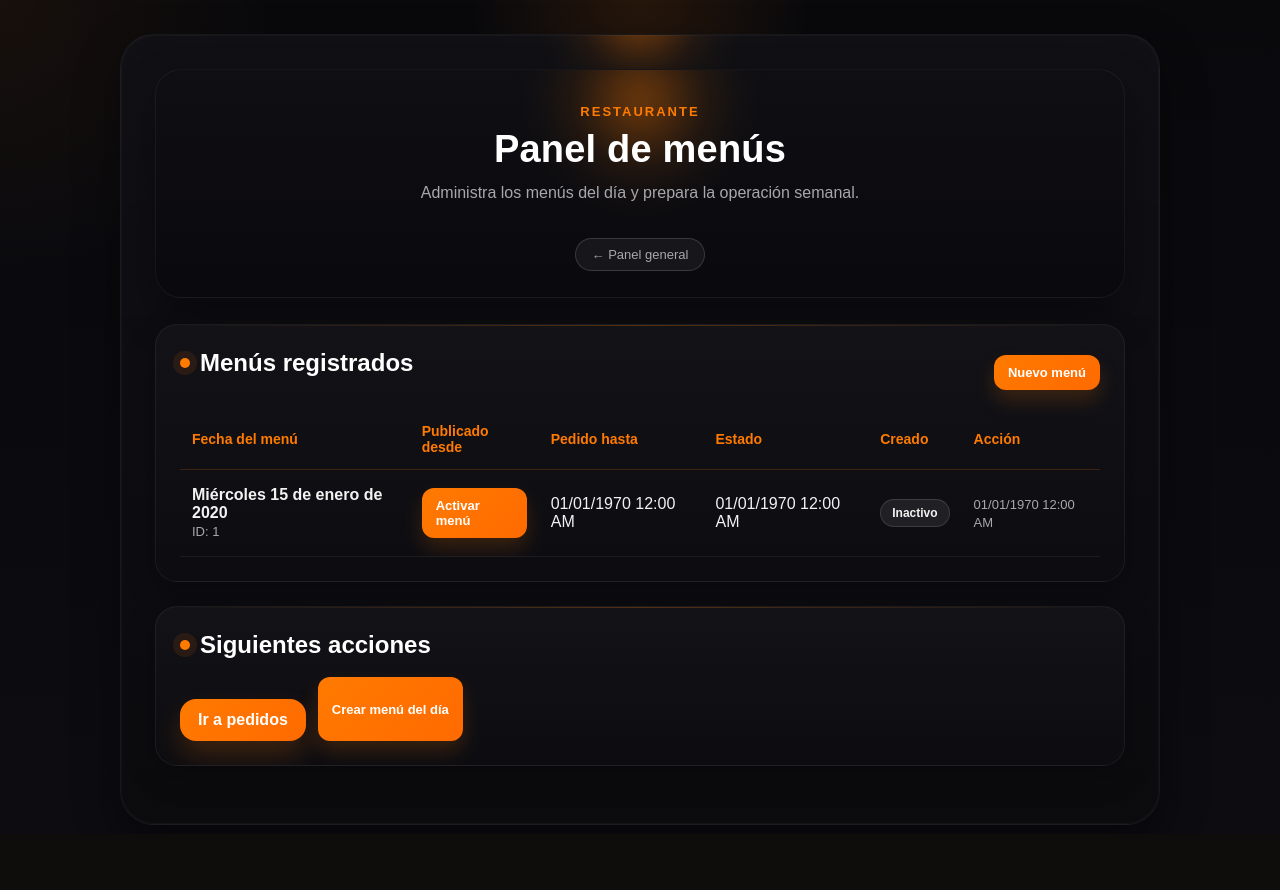
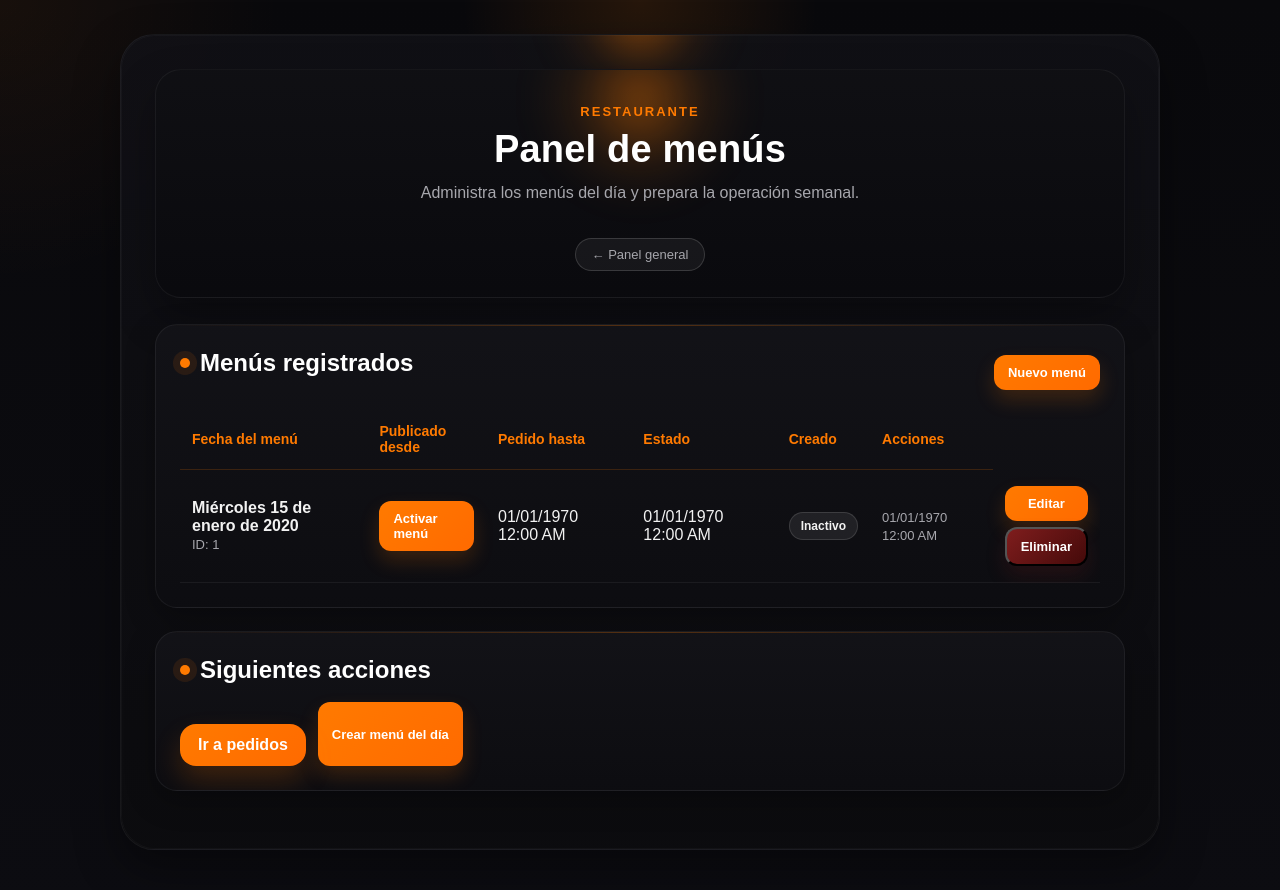
Before and after one commit to gordomamon-jpg/zabisu, a PHP site: page /restaurante/menus.php in a window 1280 px wide. Shown: the top 890 px of the page. Before the commit the page ends 825 px from the top, so only its background shows below. Run offline with PHP 8.4, Linux system fonts and the light colour scheme; the visitor is signed in with stand-in values (Sample User, id 1); tables that the repository leaves empty or names only in its code hold one stand-in row (values such as "Sample post").

Commit message:
Eliminar menús desde menus.php y mejoras de estilos

```diff
--- a/assets/css/styles.css
+++ b/assets/css/styles.css
@@ -1628,6 +1656,15 @@ input[type="checkbox"] {
 .btn-tabla:hover {
     transform: translateY(-1px);
     box-shadow: 0 14px 24px rgba(255, 122, 0, 0.24);
+}
+
+.btn-tabla--eliminar {
+    background: linear-gradient(135deg, #7f1d1d 0%, #450a0a 100%);
+    box-shadow: 0 10px 20px rgba(127, 29, 29, 0.2);
+}
+
+.btn-tabla--eliminar:hover {
+    box-shadow: 0 14px 24px rgba(127, 29, 29, 0.35);
 }
 
 .btn-tabla--confirmar {
--- a/restaurante/menus.php
+++ b/restaurante/menus.php
@@ -1,6 +1,37 @@
 <?php
 require_once "../config/db.php";
 require_once "auth_check.php";
+
+/*
+    Eliminar menú
+*/
+$mensajeEliminar = "";
+if ($_SERVER["REQUEST_METHOD"] === "POST" && isset($_POST["eliminar_menu"])) {
+    $idEliminar = (int)($_POST["id_menu"] ?? 0);
+    if ($idEliminar > 0) {
+        $sqlCheck = "SELECT activo FROM menu_dia WHERE id_menu = :id LIMIT 1";
+        $stmtCheck = $conexion->prepare($sqlCheck);
+        $stmtCheck->execute([":id" => $idEliminar]);
+        $menuCheck = $stmtCheck->fetch(PDO::FETCH_ASSOC);
+
+        if (!$menuCheck) {
+            $mensajeEliminar = "error:Menú no encontrado.";
+        } elseif ((int)$menuCheck["activo"] === 1) {
+            $mensajeEliminar = "error:No puedes eliminar un menú activo. Desactívalo primero.";
+        } else {
+            try {
+                $conexion->beginTransaction();
+                $conexion->prepare("DELETE FROM productos WHERE id_menu = :id")->execute([":id" => $idEliminar]);
+                $conexion->prepare("DELETE FROM menu_dia WHERE id_menu = :id")->execute([":id" => $idEliminar]);
+                $conexion->commit();
+                $mensajeEliminar = "ok:Menú eliminado correctamente.";
+            } catch (Exception $e) {
+                $conexion->rollBack();
+                $mensajeEliminar = "error:Error al eliminar: " . $e->getMessage();
+            }
+        }
+    }
+}
 
 /*
     Obtener menús registrados
@@ -78,6 +109,13 @@ function formatearFechaBonita($fecha)
         </div>
     </div>
 
+    <?php if ($mensajeEliminar): ?>
+        <?php [$tipo, $texto] = explode(":", $mensajeEliminar, 2); ?>
+        <div class="<?php echo $tipo === 'ok' ? 'nm-exito' : 'mensaje-error'; ?>">
+            <?php echo htmlspecialchars($texto); ?>
+        </div>
+    <?php endif; ?>
+
     <div class="bloque-formulario">
         <div class="cabecera-modulo">
             <h2>Menús registrados</h2>
@@ -96,7 +134,7 @@ function formatearFechaBonita($fecha)
                             <th>Pedido hasta</th>
                             <th>Estado</th>
                             <th>Creado</th>
-                            <th>Acción</th>
+                            <th>Acciones</th>
                         </tr>
                     </thead>
                     <tbody>
@@ -135,6 +173,22 @@ function formatearFechaBonita($fecha)
                                         <?php echo htmlspecialchars(date("d/m/Y g:i A", strtotime($menu["creado_en"]))); ?>
                                     </span>
                                 </td>
+                                <td>
+                                    <div class="acciones-fila">
+                                        <a class="btn-tabla" href="productos_menu.php?id_menu=<?php echo (int)$menu["id_menu"]; ?>&editar=1">
+                                            Editar
+                                        </a>
+                                        <?php if ((int)$menu["activo"] !== 1): ?>
+                                        <form method="POST" action="" class="form-eliminar-menu"
+                                              data-fecha="<?php echo htmlspecialchars(formatearFechaBonita($menu["fecha"])); ?>">
+                                            <input type="hidden" name="id_menu" value="<?php echo (int)$menu["id_menu"]; ?>">
+                                            <button type="submit" name="eliminar_menu" class="btn-tabla btn-tabla--eliminar">
+                                                Eliminar
+                                            </button>
+                                        </form>
+                                        <?php endif; ?>
+                                    </div>
+                                </td>
                             </tr>
                         <?php endforeach; ?>
                     </tbody>
@@ -152,5 +206,16 @@ function formatearFechaBonita($fecha)
     </div>
 </div>
 
+<script>
+document.querySelectorAll(".form-eliminar-menu").forEach(function (form) {
+    form.addEventListener("submit", function (e) {
+        var fecha = form.dataset.fecha;
+        if (!confirm("¿Eliminar el menú del " + fecha + "?\nEsta acción también borrará todos sus productos y no se puede deshacer.")) {
+            e.preventDefault();
+        }
+    });
+});
+</script>
+
 </body>
 </html>
```
Also changed, not shown: other parts of assets/css/styles.css (+30 -2 lines).
